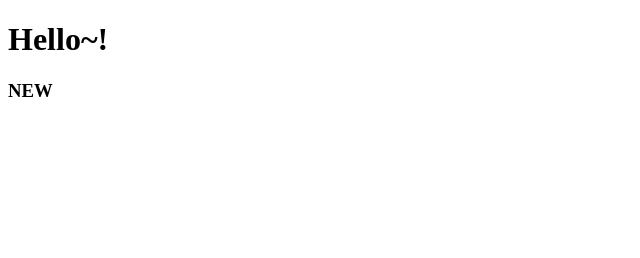
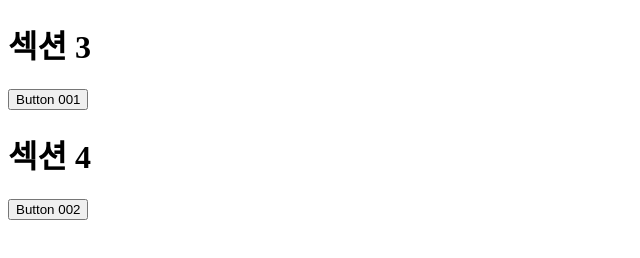
Before and after one commit to GA0ST/sample-main, a plain HTML site: page index.html in a window 1280 px wide. Shown: the whole page, without its empty margins (0-640 px from the left). Drawn offline with Linux system fonts and the light colour scheme.

Commit message:
Update index.html

```diff
--- a/index.html
+++ b/index.html
@@ -7,7 +7,15 @@
     <title>Hello</title>
 </head>
 <body>
-    <h1>Hello~!</h1>
-    <h3>NEW</h3>
+       <h1>섹션 3</h1>
+    <button onclick="showAlert()">Button 001</button>
+    <h1>섹션 4</h1>
+
+    <button onclick="showAlert()">Button 002</button>
+
+<script>
+  function showAlert() {
+    alert("Click");
+  }
 </body>
 </html>
```
